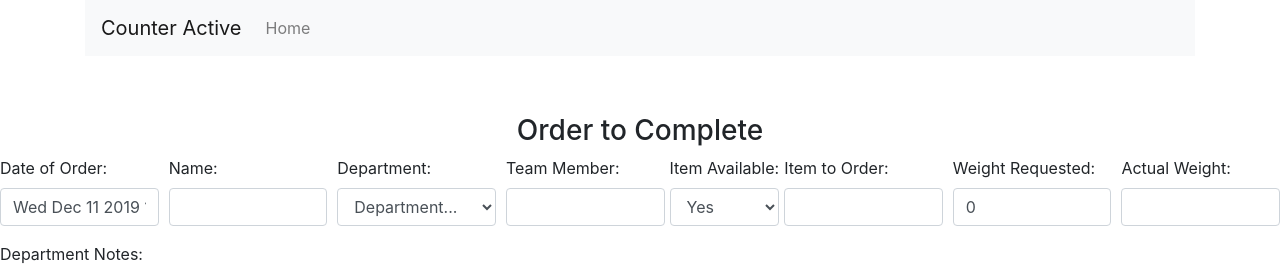
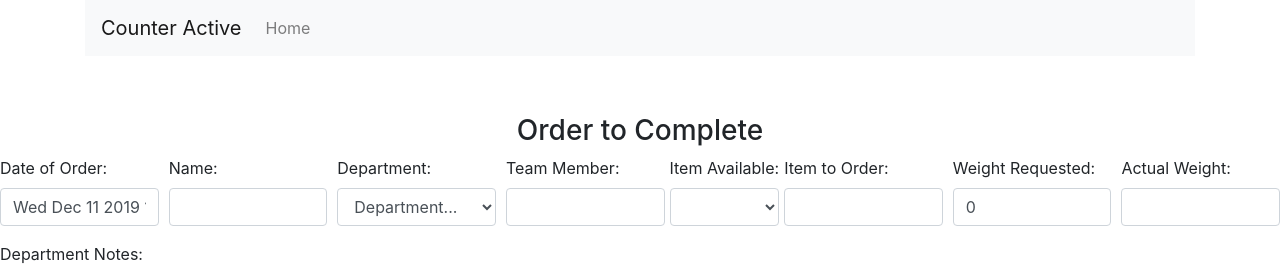
Before and after one commit to jon-gorman/counterActive, a React (Create React App) app in the folder client/: page /edit/1 in a window 1280 px wide. Shown: the top 272 px of the page. Built offline with nearby package versions, Linux system fonts and the light colour scheme; no server answers.

Commit message:
fixed available

```diff
--- a/client/src/components/edit.js
+++ b/client/src/components/edit.js
@@ -230,6 +230,7 @@ export default class Edit extends Component {
                     value={this.state.item_available}
                     onChange={this.onChangeItemAvailable}
             >
+              <option className="form-control"> </option>
               <option className="form-control">Yes</option>
               <option className="form-control">No</option>
             </select>
```
